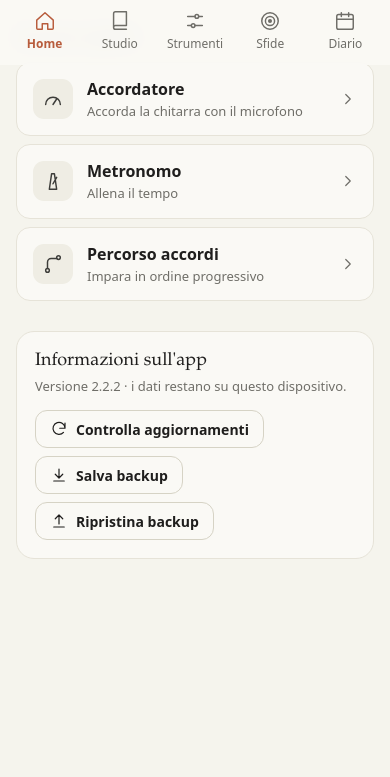
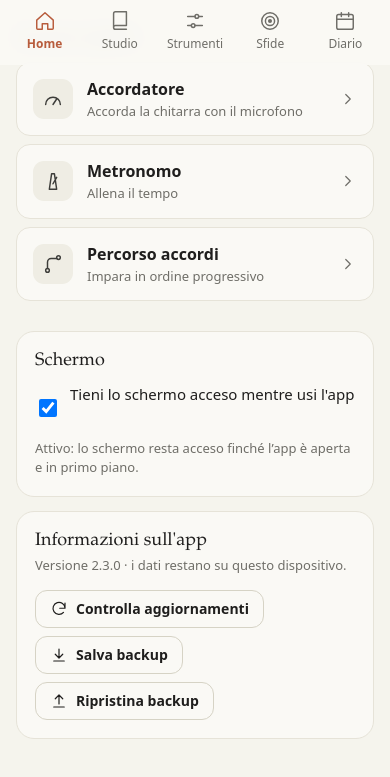
Before and after one commit to alenigg/GuitarStudio, a plain HTML site: page index.html in a window 390 px wide. Shown: the part 779-1556 px from the top of the page. Before the commit the page ends 1452 px from the top, so only its background shows below. Drawn offline with Linux system fonts and the light colour scheme.

Commit message:
Release 2.3.0: schermo sempre acceso (Screen Wake Lock)
Nuova scheda "Schermo" nella Home con la casella "Tieni lo schermo acceso mentre
usi l'app" (attiva di default, scelta salvata sul dispositivo). Il blocco viene
richiesto di nuovo al ritorno in primo piano; se il sistema lo rifiuta
(risparmio energetico) l'app lo segnala e riprova al tocco successivo.
iPhone: Safari da iOS 16.4, app aggiunta alla Home da iOS 18.4.
Cache service worker guitar-studio-v2-3-0.

Co-Authored-By: Claude Sonnet 5.5 <noreply@anthropic.com>
Claude-Session: https://claude.ai/code/session_013FAQMJrxjoXxWe7ej832Ck

```diff
--- a/app.js
+++ b/app.js
@@ -1,6 +1,6 @@
 'use strict';
 // Guitar Studio 2.1 — logica dell'app. I contenuti didattici sono in data.js.
-const APP_VERSION='2.2.2';
+const APP_VERSION='2.3.0';
 const $=id=>document.getElementById(id);
 const AudioCtor=window.AudioContext||window.webkitAudioContext;
 const pad2=n=>String(n).padStart(2,'0');
@@ -67,6 +67,38 @@ function effectiveTheme(){const t=document.documentElement.dataset.theme;return
 function paintThemeBtn(){const dark=effectiveTheme()==='dark';$('themeBtn').innerHTML=ico(dark?'sun':'moon');$('themeBtn').setAttribute('aria-label',dark?'Passa al tema chiaro':'Passa al tema scuro')}
 $('themeBtn').addEventListener('click',()=>{const next=effectiveTheme()==='dark'?'light':'dark';document.documentElement.dataset.theme=next;try{localStorage.setItem(KEY_THEME,next)}catch(e){}paintThemeBtn()});
 paintThemeBtn();
+
+/* ---------- Schermo sempre acceso (Screen Wake Lock) ---------- */
+// Su iPhone: Safari dal 16.4; app aggiunta alla Home dal 18.4. Il blocco cade quando la pagina va in secondo piano
+// e va richiesto di nuovo al ritorno; se il telefono è in risparmio energetico la richiesta può essere rifiutata.
+const KEY_AWAKE='guitarStudioKeepAwakeV1';
+let keepAwake=loadJSON(KEY_AWAKE,true)!==false,wakeLock=null,wakeBusy=false,wakeFailed=false,wakeRetryAt=0;
+const wakeSupported=()=>!!(navigator.wakeLock&&typeof navigator.wakeLock.request==='function');
+function paintWake(){
+  const cb=$('keepAwake'),msg=$('wakeMsg');if(!cb||!msg)return;
+  cb.checked=keepAwake;
+  msg.textContent=!wakeSupported()?'Questo browser non supporta la funzione: lo schermo segue le impostazioni del telefono. Su iPhone serve iOS 16.4, oppure iOS 18.4 se l’app è aggiunta alla schermata Home.'
+    :!keepAwake?'Disattivato: lo schermo si spegne come da impostazioni del telefono.'
+    :wakeLock?'Attivo: lo schermo resta acceso finché l’app è aperta e in primo piano.'
+    :wakeFailed?'Il telefono non lo permette in questo momento (forse è attivo il risparmio energetico). Riprovo appena tocchi lo schermo.'
+    :'Si attiva appena tocchi lo schermo.';
+}
+async function wakeAcquire(){
+  if(!keepAwake||!wakeSupported()||wakeLock||wakeBusy||document.visibilityState!=='visible'||Date.now()<wakeRetryAt)return;
+  wakeBusy=true;
+  try{
+    const sentinel=await navigator.wakeLock.request('screen');
+    if(!keepAwake||document.visibilityState!=='visible'){sentinel.release().catch(()=>{})}
+    else{wakeLock=sentinel;wakeFailed=false;sentinel.addEventListener('release',()=>{if(wakeLock===sentinel){wakeLock=null;paintWake()}})}
+  }catch(e){wakeLock=null;wakeFailed=true;wakeRetryAt=Date.now()+3000}
+  wakeBusy=false;paintWake();
+}
+function wakeRelease(){const s=wakeLock;wakeLock=null;if(s)s.release().catch(()=>{});paintWake()}
+document.addEventListener('visibilitychange',()=>{if(document.visibilityState==='visible')wakeAcquire()});
+window.addEventListener('pageshow',()=>{wakeAcquire()});
+['pointerdown','touchend','keydown'].forEach(ev=>document.addEventListener(ev,()=>{if(!wakeLock)wakeAcquire()},{passive:true}));
+$('keepAwake').addEventListener('change',e=>{keepAwake=e.target.checked;saveJSON(KEY_AWAKE,keepAwake);wakeFailed=false;wakeRetryAt=0;if(keepAwake)wakeAcquire();else wakeRelease();paintWake()});
+paintWake();wakeAcquire();
 
 /* ---------- Finestra di dettaglio ---------- */
 const dialogHistory=[];
--- a/index.html
+++ b/index.html
@@ -88,6 +88,12 @@
         <button class="row" data-go="metronomo"><span class="row-ico"><svg class="ico"><use href="#i-metro"/></svg></span><span class="row-body"><b>Metronomo</b><small>Allena il tempo</small></span><svg class="ico chev"><use href="#i-next"/></svg></button>
         <button class="row" data-go="percorso"><span class="row-ico"><svg class="ico"><use href="#i-path"/></svg></span><span class="row-body"><b>Percorso accordi</b><small>Impara in ordine progressivo</small></span><svg class="ico chev"><use href="#i-next"/></svg></button>
       </div>
+
+      <section class="card wake-card">
+        <h2>Schermo</h2>
+        <label class="check-field"><input type="checkbox" id="keepAwake"> <span>Tieni lo schermo acceso mentre usi l'app</span></label>
+        <p id="wakeMsg" class="small-text muted" role="status"></p>
+      </section>
 
       <section class="card app-card">
         <div class="app-card-head"><div><h2>Informazioni sull'app</h2><p class="muted small-text">Versione <span id="appVersion"></span> · i dati restano su questo dispositivo.</p></div></div>
--- a/styles.css
+++ b/styles.css
@@ -425,3 +425,10 @@ input[type=range]{padding:0;min-height:0;border:0;background:none;accent-color:v
 .slider-field{margin:16px 0 4px}
 .check-field{margin:14px 0 10px}
 .coach .weak-list+.btn{margin-top:2px}
+
+/* Home: scheda Schermo (schermo sempre acceso) */
+.wake-card{margin-top:30px;margin-bottom:0}
+.wake-card h2{font-size:18px;margin:0 0 4px}
+.wake-card .check-field{margin:10px 0 6px}
+.wake-card .small-text{margin:0}
+.wake-card+.app-card{margin-top:14px}
--- a/sw.js
+++ b/sw.js
@@ -1,4 +1,4 @@
-const CACHE='guitar-studio-v2-2-2';
+const CACHE='guitar-studio-v2-3-0';
 const CORE=['./','./index.html','./styles.css','./data.js','./engine.js','./app.js','./game.js','./manifest.webmanifest','./assets/icon-192.png','./assets/icon-512.png'];
 self.addEventListener('install',e=>{e.waitUntil(caches.open(CACHE).then(c=>c.addAll(CORE)))});
 self.addEventListener('message',e=>{if(e.data&&e.data.type==='SKIP_WAITING')self.skipWaiting()});
```
Also changed, not shown: ISTRUZIONI_PUBBLICAZIONE_HTTPS.txt, 1 other file.
